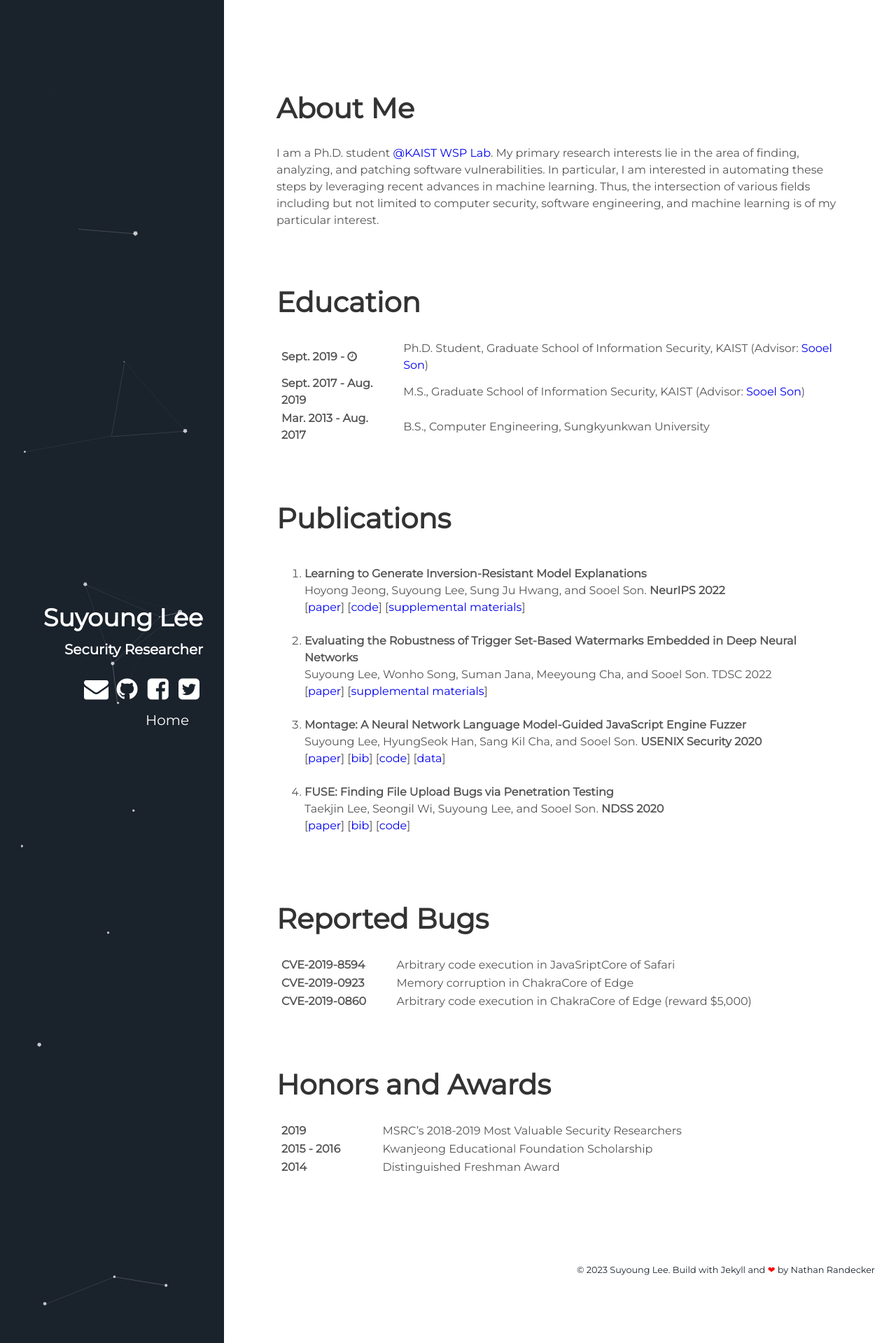
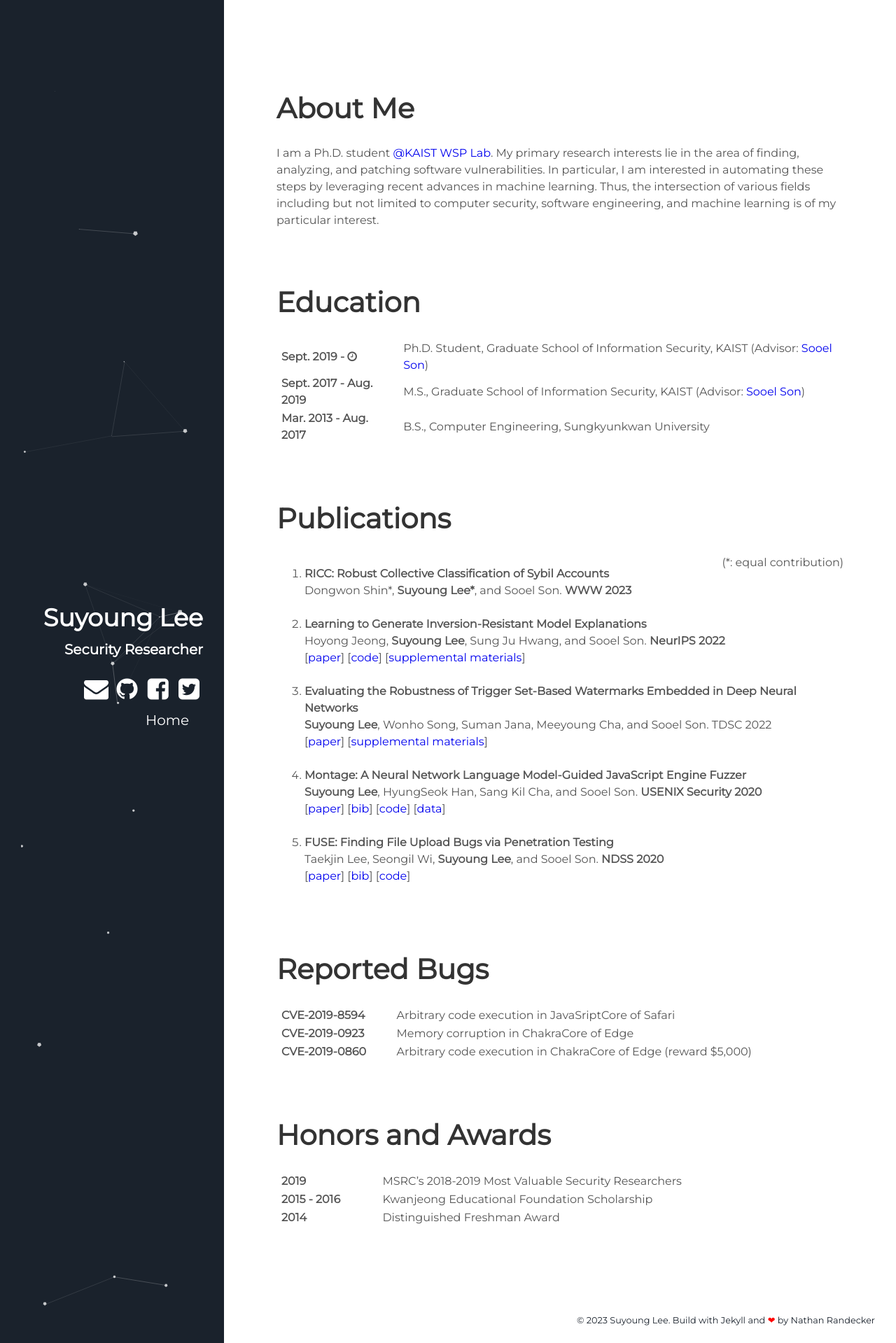
Before and after one commit to leeswimming/leeswimming.github.io, a Jekyll site: the page built from index.html, in a window 1280 px wide. Shown: the whole page at 70% size. Built offline with Jekyll 4.4.1, drawn with Linux system fonts in a browser that asks for light colours.

Commit message:
Update publications.yml

```diff
--- a/_data/publications.yml
+++ b/_data/publications.yml
@@ -1,5 +1,9 @@
+- title: "RICC: Robust Collective Classification of Sybil Accounts"
+  authors: Dongwon Shin*, <strong>Suyoung Lee*</strong>, and Sooel Son.
+  venue: <strong>WWW 2023</strong>
+
 - title: "Learning to Generate Inversion-Resistant Model Explanations"
-  authors: Hoyong Jeong, Suyoung Lee, Sung Ju Hwang, and Sooel Son.
+  authors: Hoyong Jeong, <strong>Suyoung Lee</strong>, Sung Ju Hwang, and Sooel Son.
   venue: <strong>NeurIPS 2022</strong>
   link: /papers/jeong-neurips22.pdf
   sup: /papers/jeong-neurips22-sup.pdf
@@ -7,7 +11,7 @@
   code: https://github.com/WSP-LAB/GNIME
 
 - title: "Evaluating the Robustness of Trigger Set-Based Watermarks Embedded in Deep Neural Networks"
-  authors: Suyoung Lee, Wonho Song, Suman Jana, Meeyoung Cha, and Sooel Son.
+  authors: <strong>Suyoung Lee</strong>, Wonho Song, Suman Jana, Meeyoung Cha, and Sooel Son.
   venue: TDSC 2022
   link: /papers/lee-tdsc22.pdf
   sup: /papers/lee-tdsc22-sup.pdf
@@ -15,7 +19,7 @@
   code:
 
 - title: "Montage: A Neural Network Language Model-Guided JavaScript Engine Fuzzer"
-  authors: Suyoung Lee, HyungSeok Han, Sang Kil Cha, and Sooel Son.
+  authors: <strong>Suyoung Lee</strong>, HyungSeok Han, Sang Kil Cha, and Sooel Son.
   venue: <strong>USENIX Security 2020</strong>
   link: /papers/lee-sec20.pdf
   bib: /bibtex/lee-sec20.bib
@@ -23,7 +27,7 @@
   data: https://github.com/WSP-LAB/js-test-suite
 
 - title: "FUSE: Finding File Upload Bugs via Penetration Testing"
-  authors: Taekjin Lee, Seongil Wi, Suyoung Lee, and Sooel Son.
+  authors: Taekjin Lee, Seongil Wi, <strong>Suyoung Lee</strong>, and Sooel Son.
   venue: <strong>NDSS 2020</strong>
   link: /papers/lee-ndss20.pdf
   bib: /bibtex/lee-ndss20.bib
--- a/_includes/sections/publications.html
+++ b/_includes/sections/publications.html
@@ -4,6 +4,7 @@
 
 <div class="row">
   <div class="col">
+    <div style="float:right">(*: equal contribution)</div>
     <ol>
       {% for paper in site.data.publications %}
         <li>
```
